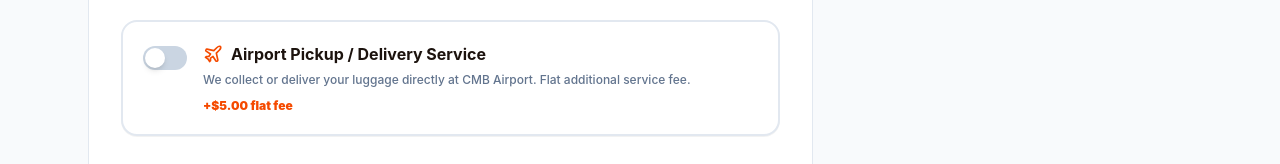
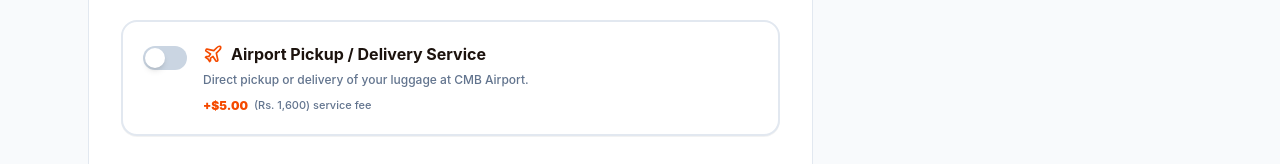
Before and after one commit to jtharindudhanushka/Stowaway, a Next.js app: page /book in a window 1280 px wide. Shown: the part 693-857 px from the top of the page. Built offline with nearby package versions, Linux system fonts and the light colour scheme; no server answers; the database is empty; a web font is replaced by a local one.

Commit message:
fix: upgrade Operations dashboard card geometry to 3XL 8-point padding and clean dual currency rate displays in booking engine

```diff
--- a/src/app/admin/page.tsx
+++ b/src/app/admin/page.tsx
@@ -863,7 +863,7 @@ export default function AdminPanel() {
                 {filteredBookings.map((b) => {
                   const transition = STATUS_TRANSITIONS[b.status];
                   return (
-                    <Card key={b.id} variant="content" className="p-6 border border-slate-200 rounded-2xl bg-white shadow-2xs flex flex-col justify-between gap-5 min-h-[300px]">
+                    <Card key={b.id} variant="content" className="p-7 sm:p-8 border border-slate-200 rounded-3xl bg-white shadow-xs hover:shadow-md transition-all flex flex-col justify-between gap-6 min-h-[320px]">
                       <div className="flex items-start justify-between gap-2">
                         <div className="min-w-0 flex-1">
                           <span className="text-xs font-mono text-slate-400 font-bold block">#{b.id}</span>
--- a/src/components/booking/AddOnToggle.tsx
+++ b/src/components/booking/AddOnToggle.tsx
@@ -1,7 +1,7 @@
 'use client';
 
 import React from 'react';
-import { formatUSD } from '@/lib/currency';
+import { formatUSD, formatLKR } from '@/lib/currency';
 import { Plane } from 'lucide-react';
 
 interface AddOnToggleProps {
@@ -51,10 +51,11 @@ export function AddOnToggle({ enabled, onChange, feeUsd }: AddOnToggleProps) {
           </p>
         </div>
         <p className="text-xs text-slate-500 font-medium leading-relaxed">
-          We collect or deliver your luggage directly at CMB Airport. Flat additional service fee.
+          Direct pickup or delivery of your luggage at CMB Airport.
         </p>
-        <p className="text-xs font-black text-orange-600 mt-2">
-          +{formatUSD(feeUsd)} flat fee
+        <p className="text-xs font-black text-orange-600 mt-2 flex items-center gap-1.5">
+          <span>+{formatUSD(feeUsd)}</span>
+          <span className="text-slate-500 font-medium text-[11px]">({formatLKR(feeUsd)}) service fee</span>
         </p>
       </div>
     </button>
--- a/src/components/booking/ItemSelector.tsx
+++ b/src/components/booking/ItemSelector.tsx
@@ -2,7 +2,7 @@
 
 import React from 'react';
 import Image from 'next/image';
-import { formatPrice } from '@/lib/currency';
+import { formatUSD, formatLKR } from '@/lib/currency';
 import { Plus, Minus } from 'lucide-react';
 
 export interface ItemTier {
@@ -79,8 +79,9 @@ export function ItemSelector({
                 <p className="text-xs sm:text-sm text-slate-500 mt-1 leading-snug font-medium">
                   {tier.description || tier.supported_items}
                 </p>
-                <p className="text-xs sm:text-sm font-black text-orange-600 mt-1.5">
-                  {formatPrice(rate)} <span className="text-slate-400 font-normal">/ day</span>
+                <p className="text-xs sm:text-sm font-black text-orange-600 mt-1.5 flex items-center gap-1.5 flex-wrap">
+                  <span>{formatUSD(rate)}</span>
+                  <span className="text-slate-500 font-medium text-xs">({formatLKR(rate)}) / day</span>
                 </p>
               </div>
             </div>
```
